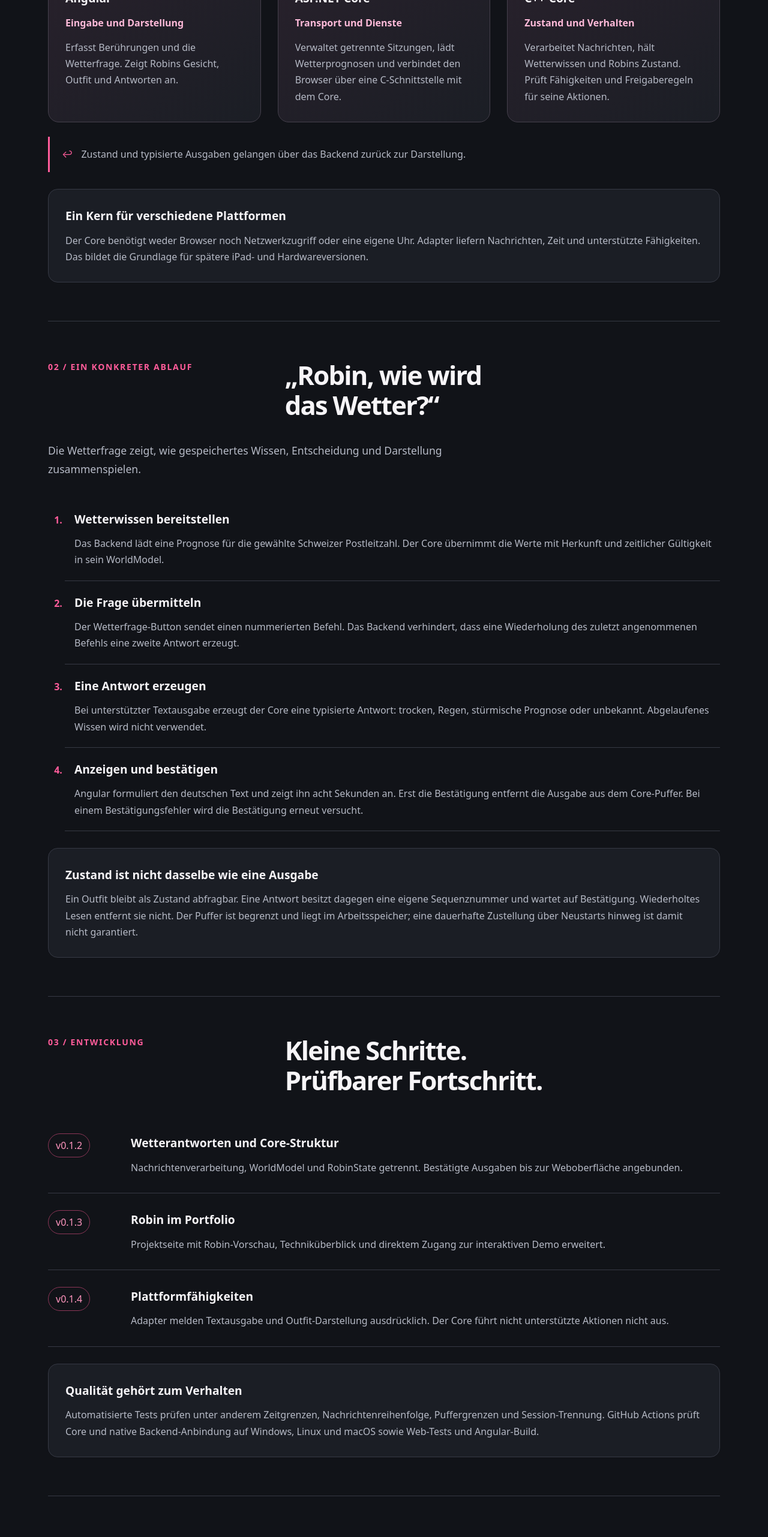
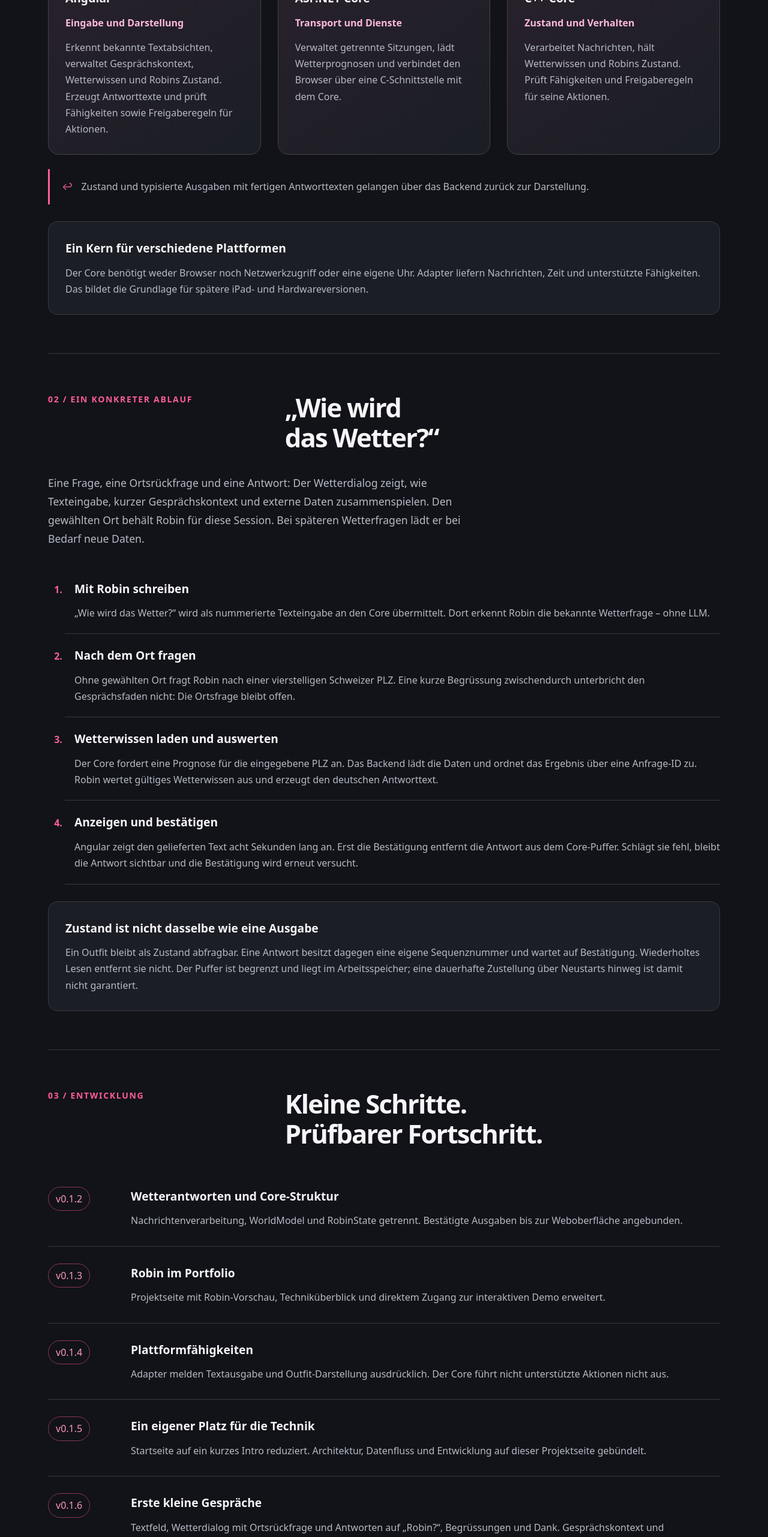
Before and after one commit to sabrinahelfenberger-Wusel/PinkRobin, an Angular app in the folder web/: page /#/projekt in a window 1280 px wide. Shown: the part 982-3545 px from the top of the page at 60% size. Built offline with nearby package versions, Linux system fonts and the light colour scheme.

Commit message:
Update portfolio for text conversations released in 0.1.6

```diff
--- a/web/src/app/home.component.html
+++ b/web/src/app/home.component.html
@@ -35,9 +35,10 @@
           Ein kleiner Roboter.<br />Eine <em>grosse Idee.</em>
         </h1>
         <p class="intro">
-          Ein neugieriger kleiner Begleiter, der Begegnungen anregen soll. Lerne
-          Robin in der interaktiven Demo kennen oder entdecke die Technik hinter
-          seinem Verhalten.
+          Ein neugieriger kleiner Begleiter, der Begegnungen anregen soll.
+          Berühre sein Herz, streichle seinen Kopf oder schreibe ihm „Hallo“.
+          Lerne Robin kennen und entdecke die Technik hinter seinen ersten
+          kleinen Gesprächen.
         </p>
         <a class="button" routerLink="/virtual-robin"
           >Virtual Robin entdecken</a
--- a/web/src/app/project-page.component.html
+++ b/web/src/app/project-page.component.html
@@ -47,8 +47,9 @@
           <h3>Angular</h3>
           <p class="layer-role">Eingabe und Darstellung</p>
           <p>
-            Erfasst Berührungen und die Wetterfrage. Zeigt Robins Gesicht,
-            Outfit und Antworten an.
+            Erkennt bekannte Textabsichten, verwaltet Gesprächskontext,
+            Wetterwissen und Robins Zustand. Erzeugt Antworttexte und prüft
+            Fähigkeiten sowie Freigaberegeln für Aktionen.
           </p>
         </li>
 
@@ -75,8 +76,8 @@
 
       <p class="architecture-return">
         <span aria-hidden="true">↩</span>
-        Zustand und typisierte Ausgaben gelangen über das Backend zurück zur
-        Darstellung.
+        Zustand und typisierte Ausgaben mit fertigen Antworttexten gelangen über
+        das Backend zurück zur Darstellung.
       </p>
 
       <aside class="architecture-note">
@@ -91,48 +92,51 @@
     <section class="project-section" aria-labelledby="weather-example-title">
       <div class="section-heading">
         <p class="eyebrow">02 / Ein konkreter Ablauf</p>
-        <h2 id="weather-example-title">„Robin, wie wird<br />das Wetter?“</h2>
+        <h2 id="weather-example-title">„Wie wird<br />das Wetter?“</h2>
       </div>
 
       <p class="section-intro">
-        Die Wetterfrage zeigt, wie gespeichertes Wissen, Entscheidung und
-        Darstellung zusammenspielen.
+        Eine Frage, eine Ortsrückfrage und eine Antwort: Der Wetterdialog zeigt,
+        wie Texteingabe, kurzer Gesprächskontext und externe Daten
+        zusammenspielen. Den gewählten Ort behält Robin für diese Session. Bei
+        späteren Wetterfragen lädt er bei Bedarf neue Daten.
       </p>
 
       <ol class="example-steps">
         <li>
-          <h3>Wetterwissen bereitstellen</h3>
+          <h3>Mit Robin schreiben</h3>
           <p>
-            Das Backend lädt eine Prognose für die gewählte Schweizer
-            Postleitzahl. Der Core übernimmt die Werte mit Herkunft und
-            zeitlicher Gültigkeit in sein WorldModel.
+            „Wie wird das Wetter?“ wird als nummerierte Texteingabe an den Core
+            übermittelt. Dort erkennt Robin die bekannte Wetterfrage – ohne LLM.
           </p>
         </li>
 
         <li>
-          <h3>Die Frage übermitteln</h3>
+          <h3>Nach dem Ort fragen</h3>
           <p>
-            Der Wetterfrage-Button sendet einen nummerierten Befehl. Das Backend
-            verhindert, dass eine Wiederholung des zuletzt angenommenen Befehls
-            eine zweite Antwort erzeugt.
+            Ohne gewählten Ort fragt Robin nach einer vierstelligen Schweizer
+            PLZ. Eine kurze Begrüssung zwischendurch unterbricht den
+            Gesprächsfaden nicht: Die Ortsfrage bleibt offen.
           </p>
         </li>
 
         <li>
-          <h3>Eine Antwort erzeugen</h3>
+          <h3>Wetterwissen laden und auswerten</h3>
           <p>
-            Bei unterstützter Textausgabe erzeugt der Core eine typisierte
-            Antwort: trocken, Regen, stürmische Prognose oder unbekannt.
-            Abgelaufenes Wissen wird nicht verwendet.
+            Der Core fordert eine Prognose für die eingegebene PLZ an. Das
+            Backend lädt die Daten und ordnet das Ergebnis über eine Anfrage-ID
+            zu. Robin wertet gültiges Wetterwissen aus und erzeugt den deutschen
+            Antworttext.
           </p>
         </li>
 
         <li>
           <h3>Anzeigen und bestätigen</h3>
           <p>
-            Angular formuliert den deutschen Text und zeigt ihn acht Sekunden
-            an. Erst die Bestätigung entfernt die Ausgabe aus dem Core-Puffer.
-            Bei einem Bestätigungsfehler wird die Bestätigung erneut versucht.
+            Angular zeigt den gelieferten Text acht Sekunden lang an. Erst die
+            Bestätigung entfernt die Antwort aus dem Core-Puffer. Schlägt sie
+            fehl, bleibt die Antwort sichtbar und die Bestätigung wird erneut
+            versucht.
           </p>
         </li>
       </ol>
@@ -189,8 +193,45 @@
             </p>
           </div>
         </li>
+
+        <li>
+          <span class="release-label">v0.1.5</span>
+          <div>
+            <h3>Ein eigener Platz für die Technik</h3>
+            <p>
+              Startseite auf ein kurzes Intro reduziert. Architektur, Datenfluss
+              und Entwicklung auf dieser Projektseite gebündelt.
+            </p>
+          </div>
+        </li>
+
+        <li>
+          <span class="release-label">v0.1.6</span>
+          <div>
+            <h3>Erste kleine Gespräche</h3>
+            <p>
+              Textfeld, Wetterdialog mit Ortsrückfrage und Antworten auf
+              „Robin?“, Begrüssungen und Dank. Gesprächskontext und Antworttexte
+              liegen im Core; der gewählte Wetterort bleibt für die Session
+              erhalten.
+            </p>
+          </div>
+        </li>
       </ol>
-
+      <aside class="architecture-note">
+        <h3>Was als Nächstes wächst</h3>
+        <p>
+          Robin versteht bisher wenige festgelegte Texteingaben. Als nächster
+          technischer Schritt soll die Verbindung auf dem iPad nach kurzen
+          Unterbrechungen zuverlässiger wiederhergestellt werden.
+        </p>
+        <p>
+          Ein eigenes 3D-Modell ist geplant. Darauf aufbauend sollen später auch
+          Regenmantel und weitere Verwandlungen sichtbar werden. Spracheingabe,
+          Sprachausgabe und ein optionales Sprachmodell sind noch nicht
+          implementiert.
+        </p>
+      </aside>
       <div class="architecture-note">
         <h3>Qualität gehört zum Verhalten</h3>
         <p>
@@ -225,7 +266,14 @@
           <a
             href="https://github.com/sabrinahelfenberger-Wusel/PinkRobin/blob/main/docs/architecture/Ausgaben.md"
           >
-            Ausgabeweg mit Ablaufgrafik ↗
+            Core-Ausgaben und Antworttexte ↗
+          </a>
+        </li>
+        <li>
+          <a
+            href="https://github.com/sabrinahelfenberger-Wusel/PinkRobin/blob/main/docs/architecture/Textgespraeche.md"
+          >
+            Textgespräche und Wetterdialog ↗
           </a>
         </li>
         <li>
```
